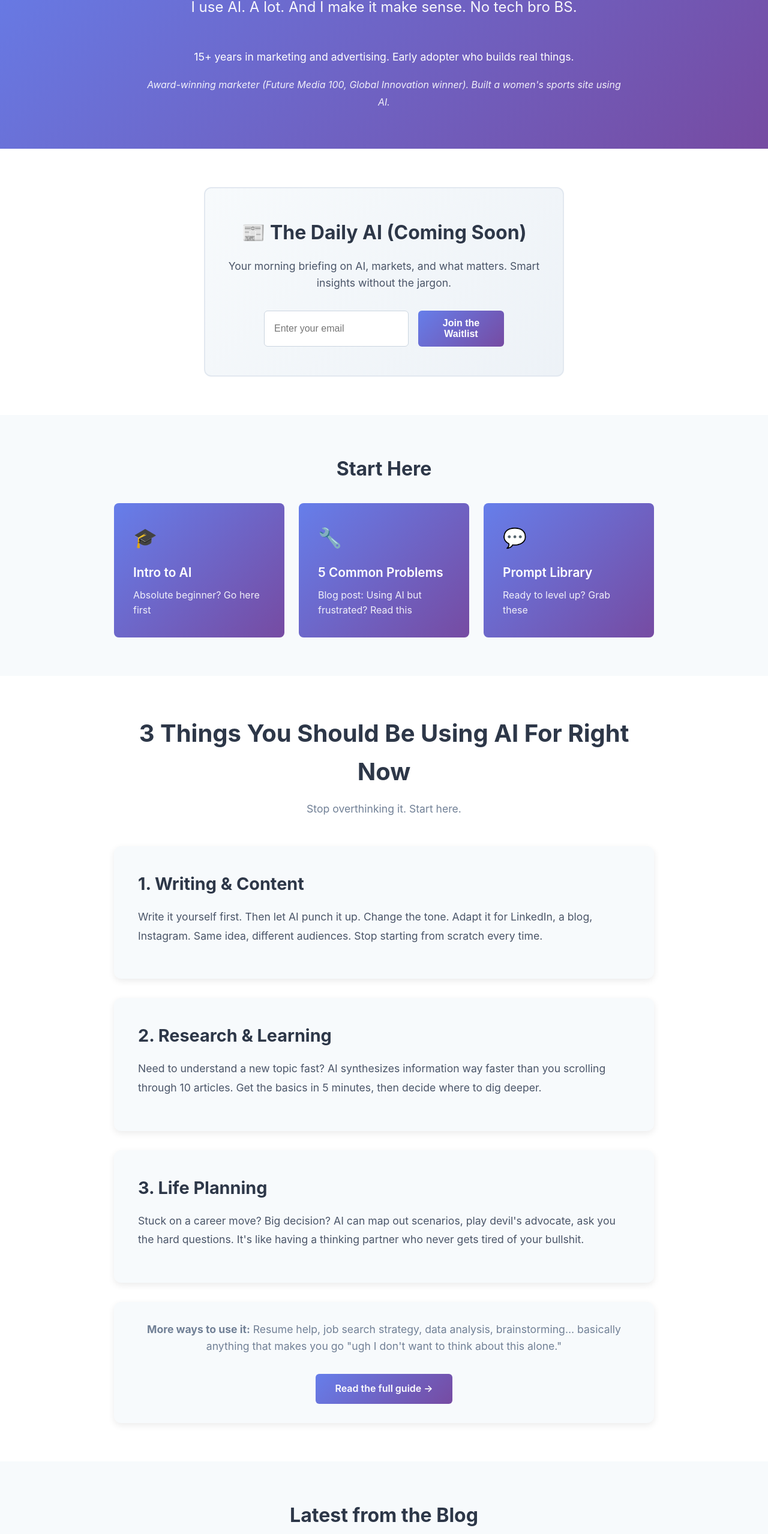
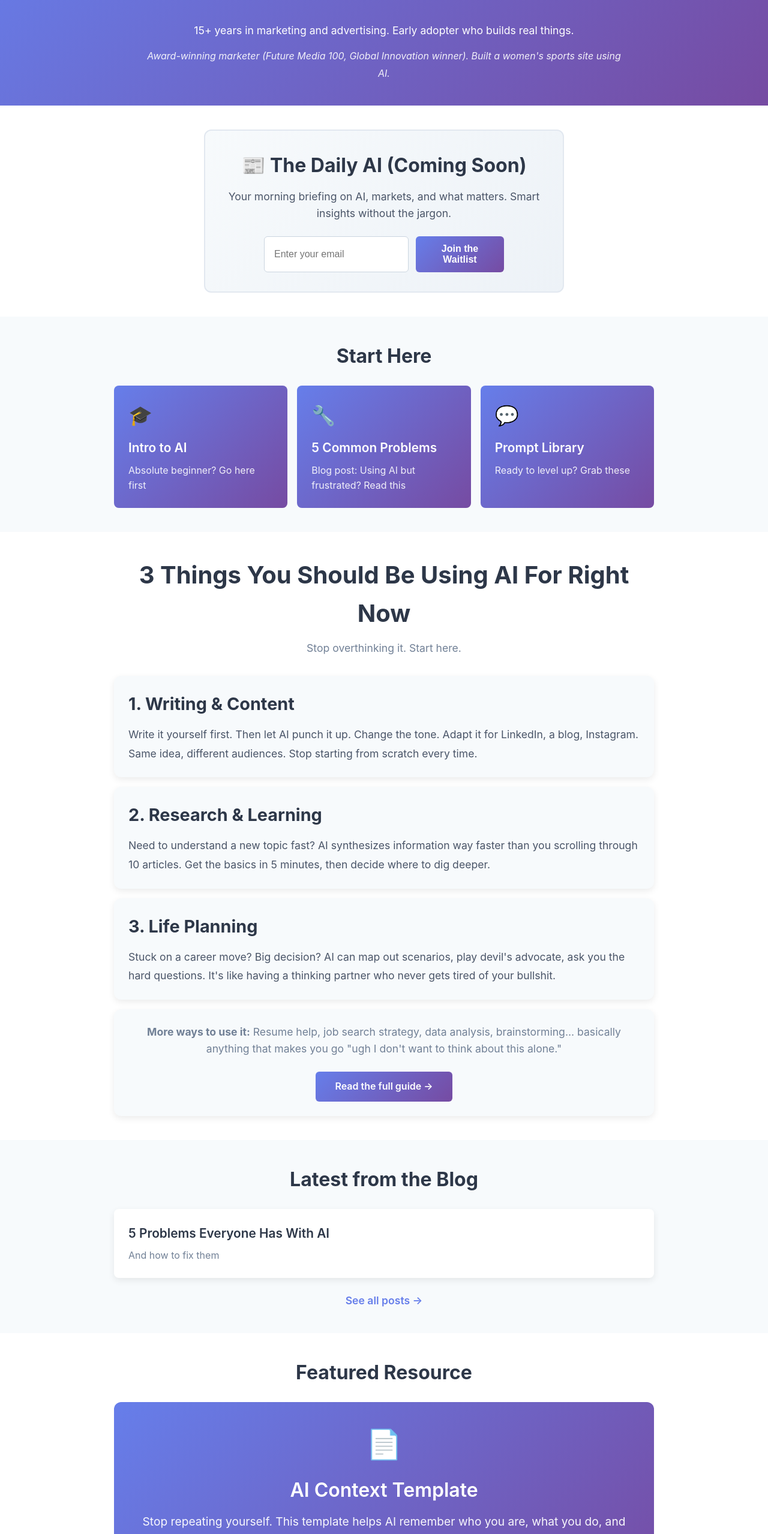
Before and after one commit to givemetheballai-debug/Buildwithjamie, a Next.js app: page / in a window 1280 px wide. Shown: the part 234-2792 px from the top of the page at 60% size. Built offline with nearby package versions, Linux system fonts and the light colour scheme.

Commit message:
Update page.js

```diff
--- a/app/page.js
+++ b/app/page.js
@@ -11,26 +11,26 @@ export default function Home() {
       {/* Hero Section */}
       <div style={{
         marginTop: '70px',
-        padding: '4rem 2rem',
+        padding: '2.5rem 2rem',
         background: 'linear-gradient(135deg, #667eea 0%, #764ba2 100%)',
         color: 'white',
         textAlign: 'center'
       }}>
-        <h1 style={{fontSize: '3rem', marginBottom: '1rem', fontWeight: '700'}}>
+        <h1 style={{fontSize: '3rem', marginBottom: '0.75rem', fontWeight: '700'}}>
           Hey, it's your friend, Jamie.
         </h1>
-        <p style={{fontSize: '1.5rem', marginBottom: '2rem', opacity: '0.95', lineHeight: '1.6'}}>
+        <p style={{fontSize: '1.5rem', marginBottom: '1.5rem', opacity: '0.95', lineHeight: '1.6'}}>
           I use AI. A lot. And I make it make sense. No tech bro BS.
         </p>
 
         {/* Credentials */}
         <div style={{
           maxWidth: '800px',
-          margin: '3rem auto 0',
+          margin: '2rem auto 0',
           fontSize: '1.1rem',
           lineHeight: '1.8'
         }}>
-          <p style={{marginBottom: '1rem'}}>
+          <p style={{marginBottom: '0.75rem'}}>
             15+ years in marketing and advertising. Early adopter who builds real things.
           </p>
           <p style={{fontStyle: 'italic', opacity: '0.9', fontSize: '1rem'}}>
@@ -40,23 +40,23 @@ export default function Home() {
       </div>
 
       {/* Email Signup - Top */}
-      <section style={{padding: '4rem 2rem', background: 'white'}}>
+      <section style={{padding: '2.5rem 2rem', background: 'white'}}>
         <div style={{
           maxWidth: '600px',
           margin: '0 auto',
           textAlign: 'center',
-          padding: '3rem 2rem',
+          padding: '2rem 1.5rem',
           background: 'linear-gradient(135deg, #f7fafc 0%, #edf2f7 100%)',
           borderRadius: '12px',
           border: '2px solid #e2e8f0'
         }}>
-          <h2 style={{fontSize: '2rem', marginBottom: '1rem', color: '#2d3748'}}>
+          <h2 style={{fontSize: '2rem', marginBottom: '0.75rem', color: '#2d3748'}}>
             📰 The Daily AI (Coming Soon)
           </h2>
-          <p style={{fontSize: '1.1rem', color: '#4a5568', marginBottom: '2rem', lineHeight: '1.6'}}>
+          <p style={{fontSize: '1.1rem', color: '#4a5568', marginBottom: '1.5rem', lineHeight: '1.6'}}>
             Your morning briefing on AI, markets, and what matters. Smart insights without the jargon.
           </p>
-          <form style={{display: 'flex', gap: '1rem', maxWidth: '400px', margin: '0 auto'}}>
+          <form style={{display: 'flex', gap: '0.75rem', maxWidth: '400px', margin: '0 auto'}}>
             <input
               type="email"
               placeholder="Enter your email"
@@ -85,18 +85,18 @@ export default function Home() {
       </section>
 
       {/* Start Here Section */}
-      <section style={{padding: '4rem 2rem', background: '#f7fafc'}}>
+      <section style={{padding: '2.5rem 2rem', background: '#f7fafc'}}>
         <div style={{maxWidth: '900px', margin: '0 auto'}}>
-          <h2 style={{fontSize: '2rem', marginBottom: '2rem', textAlign: 'center', color: '#2d3748'}}>
+          <h2 style={{fontSize: '2rem', marginBottom: '1.5rem', textAlign: 'center', color: '#2d3748'}}>
             Start Here
           </h2>
           <div style={{
             display: 'grid',
             gridTemplateColumns: 'repeat(auto-fit, minmax(280px, 1fr))',
-            gap: '1.5rem'
+            gap: '1rem'
           }}>
             <a href="/resources/explainers" style={{
-              padding: '2rem',
+              padding: '1.5rem',
               background: 'linear-gradient(135deg, #667eea 0%, #764ba2 100%)',
               color: 'white',
               borderRadius: '8px',
@@ -106,13 +106,13 @@ export default function Home() {
             }}
             onMouseOver={(e) => e.currentTarget.style.transform = 'translateY(-4px)'}
             onMouseOut={(e) => e.currentTarget.style.transform = 'translateY(0)'}>
-              <div style={{fontSize: '2rem', marginBottom: '1rem'}}>🎓</div>
+              <div style={{fontSize: '2rem', marginBottom: '0.75rem'}}>🎓</div>
               <h3 style={{fontSize: '1.3rem', marginBottom: '0.5rem', fontWeight: '600'}}>Intro to AI</h3>
               <p style={{opacity: '0.9'}}>Absolute beginner? Go here first</p>
             </a>
 
             <a href="/blog/5-problems" style={{
-              padding: '2rem',
+              padding: '1.5rem',
               background: 'linear-gradient(135deg, #667eea 0%, #764ba2 100%)',
               color: 'white',
               borderRadius: '8px',
@@ -122,13 +122,13 @@ export default function Home() {
             }}
             onMouseOver={(e) => e.currentTarget.style.transform = 'translateY(-4px)'}
             onMouseOut={(e) => e.currentTarget.style.transform = 'translateY(0)'}>
-              <div style={{fontSize: '2rem', marginBottom: '1rem'}}>🔧</div>
+              <div style={{fontSize: '2rem', marginBottom: '0.75rem'}}>🔧</div>
               <h3 style={{fontSize: '1.3rem', marginBottom: '0.5rem', fontWeight: '600'}}>5 Common Problems</h3>
               <p style={{opacity: '0.9'}}>Blog post: Using AI but frustrated? Read this</p>
             </a>
 
             <a href="/resources/prompts" style={{
-              padding: '2rem',
+              padding: '1.5rem',
               background: 'linear-gradient(135deg, #667eea 0%, #764ba2 100%)',
               color: 'white',
               borderRadius: '8px',
@@ -138,7 +138,7 @@ export default function Home() {
             }}
             onMouseOver={(e) => e.currentTarget.style.transform = 'translateY(-4px)'}
             onMouseOut={(e) => e.currentTarget.style.transform = 'translateY(0)'}>
-              <div style={{fontSize: '2rem', marginBottom: '1rem'}}>💬</div>
+              <div style={{fontSize: '2rem', marginBottom: '0.75rem'}}>💬</div>
               <h3 style={{fontSize: '1.3rem', marginBottom: '0.5rem', fontWeight: '600'}}>Prompt Library</h3>
               <p style={{opacity: '0.9'}}>Ready to level up? Grab these</p>
             </a>
@@ -147,27 +147,27 @@ export default function Home() {
       </section>
 
       {/* 3 AI Uses Section */}
-      <section style={{padding: '4rem 2rem', background: 'white'}}>
+      <section style={{padding: '2.5rem 2rem', background: 'white'}}>
         <div style={{maxWidth: '900px', margin: '0 auto'}}>
-          <h2 style={{fontSize: '2.5rem', marginBottom: '1rem', textAlign: 'center', color: '#2d3748'}}>
+          <h2 style={{fontSize: '2.5rem', marginBottom: '0.75rem', textAlign: 'center', color: '#2d3748'}}>
             3 Things You Should Be Using AI For Right Now
           </h2>
-          <p style={{textAlign: 'center', color: '#718096', marginBottom: '3rem', fontSize: '1.1rem'}}>
+          <p style={{textAlign: 'center', color: '#718096', marginBottom: '2rem', fontSize: '1.1rem'}}>
             Stop overthinking it. Start here.
           </p>
 
           {/* Use Case 1 */}
           <div style={{
             background: '#f7fafc',
-            padding: '2.5rem',
+            padding: '1.5rem',
             borderRadius: '12px',
-            marginBottom: '2rem',
+            marginBottom: '1rem',
             boxShadow: '0 4px 12px rgba(0,0,0,0.08)'
           }}>
-            <h3 style={{fontSize: '1.8rem', marginBottom: '1rem', color: '#2d3748'}}>
+            <h3 style={{fontSize: '1.8rem', marginBottom: '0.75rem', color: '#2d3748'}}>
               1. Writing & Content
             </h3>
-            <p style={{fontSize: '1.1rem', lineHeight: '1.8', color: '#4a5568', marginBottom: '1rem'}}>
+            <p style={{fontSize: '1.1rem', lineHeight: '1.8', color: '#4a5568'}}>
               Write it yourself first. Then let AI punch it up. Change the tone. Adapt it for LinkedIn, a blog, Instagram. Same idea, different audiences. Stop starting from scratch every time.
             </p>
           </div>
@@ -175,15 +175,15 @@ export default function Home() {
           {/* Use Case 2 */}
           <div style={{
             background: '#f7fafc',
-            padding: '2.5rem',
+            padding: '1.5rem',
             borderRadius: '12px',
-            marginBottom: '2rem',
+            marginBottom: '1rem',
             boxShadow: '0 4px 12px rgba(0,0,0,0.08)'
           }}>
-            <h3 style={{fontSize: '1.8rem', marginBottom: '1rem', color: '#2d3748'}}>
+            <h3 style={{fontSize: '1.8rem', marginBottom: '0.75rem', color: '#2d3748'}}>
               2. Research & Learning
             </h3>
-            <p style={{fontSize: '1.1rem', lineHeight: '1.8', color: '#4a5568', marginBottom: '1rem'}}>
+            <p style={{fontSize: '1.1rem', lineHeight: '1.8', color: '#4a5568'}}>
               Need to understand a new topic fast? AI synthesizes information way faster than you scrolling through 10 articles. Get the basics in 5 minutes, then decide where to dig deeper.
             </p>
           </div>
@@ -191,15 +191,15 @@ export default function Home() {
           {/* Use Case 3 */}
           <div style={{
             background: '#f7fafc',
-            padding: '2.5rem',
+            padding: '1.5rem',
             borderRadius: '12px',
-            marginBottom: '2rem',
+            marginBottom: '1rem',
             boxShadow: '0 4px 12px rgba(0,0,0,0.08)'
           }}>
-            <h3 style={{fontSize: '1.8rem', marginBottom: '1rem', color: '#2d3748'}}>
+            <h3 style={{fontSize: '1.8rem', marginBottom: '0.75rem', color: '#2d3748'}}>
               3. Life Planning
             </h3>
-            <p style={{fontSize: '1.1rem', lineHeight: '1.8', color: '#4a5568', marginBottom: '1rem'}}>
+            <p style={{fontSize: '1.1rem', lineHeight: '1.8', color: '#4a5568'}}>
               Stuck on a career move? Big decision? AI can map out scenarios, play devil's advocate, ask you the hard questions. It's like having a thinking partner who never gets tired of your bullshit.
             </p>
           </div>
@@ -207,7 +207,7 @@ export default function Home() {
           {/* More Uses */}
           <div style={{
             textAlign: 'center',
-            padding: '2rem',
+            padding: '1.5rem',
             background: '#f7fafc',
             borderRadius: '12px',
             boxShadow: '0 4px 12px rgba(0,0,0,0.08)'
@@ -223,7 +223,7 @@ export default function Home() {
               borderRadius: '6px',
               textDecoration: 'none',
               fontWeight: '600',
-              marginTop: '1rem'
+              marginTop: '0.5rem'
             }}>
               Read the full guide →
             </a>
@@ -232,18 +232,18 @@ export default function Home() {
       </section>
 
       {/* Latest from the Blog */}
-      <section style={{padding: '4rem 2rem', background: '#f7fafc'}}>
+      <section style={{padding: '2.5rem 2rem', background: '#f7fafc'}}>
         <div style={{maxWidth: '900px', margin: '0 auto'}}>
-          <h2 style={{fontSize: '2rem', marginBottom: '2rem', textAlign: 'center', color: '#2d3748'}}>
+          <h2 style={{fontSize: '2rem', marginBottom: '1.5rem', textAlign: 'center', color: '#2d3748'}}>
             Latest from the Blog
           </h2>
           <div style={{
             display: 'grid',
             gridTemplateColumns: 'repeat(auto-fit, minmax(280px, 1fr))',
-            gap: '1.5rem'
+            gap: '1rem'
           }}>
             <a href="/blog/5-problems" style={{
-              padding: '2rem',
+              padding: '1.5rem',
               background: 'white',
               borderRadius: '8px',
               textDecoration: 'none',
@@ -258,7 +258,7 @@ export default function Home() {
               <p style={{color: '#718096'}}>And how to fix them</p>
             </a>
           </div>
-          <div style={{textAlign: 'center', marginTop: '2rem'}}>
+          <div style={{textAlign: 'center', marginTop: '1.5rem'}}>
             <a href="/blog" style={{
               color: '#667eea',
               fontSize: '1.1rem',
@@ -272,21 +272,21 @@ export default function Home() {
       </section>
 
       {/* Featured Resource - Context Template */}
-      <section style={{padding: '4rem 2rem', background: 'white'}}>
+      <section style={{padding: '2.5rem 2rem', background: 'white'}}>
         <div style={{maxWidth: '900px', margin: '0 auto'}}>
-          <h2 style={{fontSize: '2rem', marginBottom: '2rem', textAlign: 'center', color: '#2d3748'}}>
+          <h2 style={{fontSize: '2rem', marginBottom: '1.5rem', textAlign: 'center', color: '#2d3748'}}>
             Featured Resource
           </h2>
           <div style={{
             background: 'linear-gradient(135deg, #667eea 0%, #764ba2 100%)',
-            padding: '3rem',
+            padding: '2rem',
             borderRadius: '12px',
             color: 'white',
             textAlign: 'center'
           }}>
-            <div style={{fontSize: '3rem', marginBottom: '1rem'}}>📄</div>
-            <h3 style={{fontSize: '2rem', marginBottom: '1rem', fontWeight: '600'}}>AI Context Template</h3>
-            <p style={{fontSize: '1.2rem', marginBottom: '2rem', opacity: '0.95', lineHeight: '1.6'}}>
+            <div style={{fontSize: '3rem', marginBottom: '0.75rem'}}>📄</div>
+            <h3 style={{fontSize: '2rem', marginBottom: '0.75rem', fontWeight: '600'}}>AI Context Template</h3>
+            <p style={{fontSize: '1.2rem', marginBottom: '1.5rem', opacity: '0.95', lineHeight: '1.6'}}>
               Stop repeating yourself. This template helps AI remember who you are, what you do, and how you work—so every conversation starts smarter.
             </p>
             <a href="/resources/context-template" style={{
@@ -309,23 +309,23 @@ export default function Home() {
       </section>
 
       {/* Email Signup - Bottom */}
-      <section style={{padding: '4rem 2rem', background: '#f7fafc'}}>
+      <section style={{padding: '2.5rem 2rem', background: '#f7fafc'}}>
         <div style={{
           maxWidth: '600px',
           margin: '0 auto',
           textAlign: 'center',
-          padding: '3rem 2rem',
+          padding: '2rem 1.5rem',
           background: 'white',
           borderRadius: '12px',
           border: '2px solid #e2e8f0'
         }}>
-          <h2 style={{fontSize: '2rem', marginBottom: '1rem', color: '#2d3748'}}>
+          <h2 style={{fontSize: '2rem', marginBottom: '0.75rem', color: '#2d3748'}}>
             📰 The Daily AI (Coming Soon)
           </h2>
-          <p style={{fontSize: '1.1rem', color: '#4a5568', marginBottom: '2rem', lineHeight: '1.6'}}>
+          <p style={{fontSize: '1.1rem', color: '#4a5568', marginBottom: '1.5rem', lineHeight: '1.6'}}>
             Your morning briefing on AI, markets, and what matters. Smart insights without the jargon.
           </p>
-          <form style={{display: 'flex', gap: '1rem', maxWidth: '400px', margin: '0 auto'}}>
+          <form style={{display: 'flex', gap: '0.75rem', maxWidth: '400px', margin: '0 auto'}}>
             <input
               type="email"
               placeholder="Enter your email"
@@ -354,9 +354,9 @@ export default function Home() {
       </section>
 
       {/* Final CTA */}
-      <section style={{padding: '4rem 2rem', background: 'white', textAlign: 'center'}}>
+      <section style={{padding: '2.5rem 2rem', background: 'white', textAlign: 'center'}}>
         <div style={{maxWidth: '600px', margin: '0 auto'}}>
-          <h2 style={{fontSize: '2rem', marginBottom: '1.5rem', color: '#2d3748'}}>
+          <h2 style={{fontSize: '2rem', marginBottom: '1rem', color: '#2d3748'}}>
             Ready to dive deeper?
           </h2>
           <a href="/resources" style={{
```
